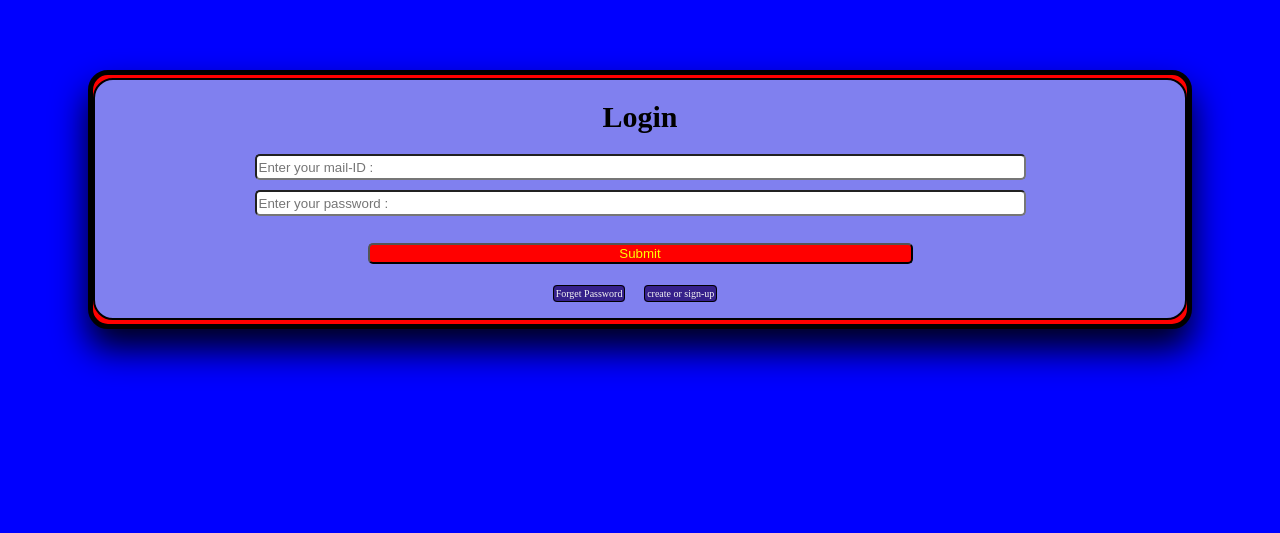
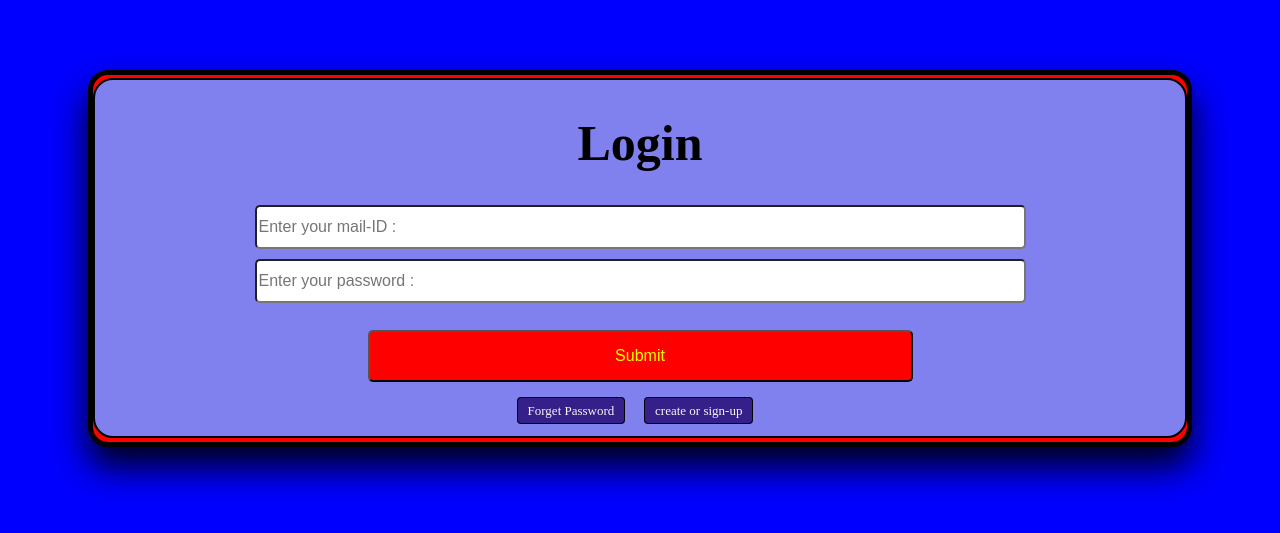
Before and after one commit to srdevaraj2006/https---github.com-srdevaraj2006-sd01430, a PHP site: page /login.html in a window 1280 px wide. Shown: the top 533 px of the page. Run offline with PHP 8.4, Linux system fonts and the light colour scheme.

Commit message:
login page modification

```diff
--- a/login.css
+++ b/login.css
@@ -1,5 +1,8 @@
 body{
     background-color: blue;
+}
+h1{
+    font-size: 50px;
 }
 .toppctext{
     background-color: red;
@@ -28,11 +31,17 @@ body{
     margin-bottom: 10px;
     height: 20px;
     border-radius: 5px;
+    font-size: medium;
+    padding-top: 10px;
+    padding-bottom: 10px;
 }
 #loginpassword{
     width: 70%;
     margin-bottom: 10px;
     border-radius: 5px;
+    font-size: medium;
+    padding-top: 10px;
+    padding-bottom: 10px;
     height: 20px;
 }
 #pcforgetpasswordbutton{
@@ -43,7 +52,11 @@ body{
     text-align: center;
     background-color: rgb(53, 32, 138);
     color: whitesmoke;
-    font-size: 10px;
+    padding-top: 5px;
+    padding-bottom: 5px;
+    padding-left: 10px;
+    font-size:small;
+    padding-right: 10px;
     margin-right: 15px;
 }
 #pcforgetpasswordbutton:hover{
@@ -59,7 +72,11 @@ body{
     text-align: center;
     background-color: rgb(53, 32, 138);
     color: whitesmoke;
-    font-size: 10px;
+    padding-top: 5px;
+    padding-bottom: 5px;
+    padding-left: 10px;
+    font-size:small;
+    padding-right: 10px;
 }
 #pcsignupbutton:hover{
     background-color: blue;
@@ -70,6 +87,9 @@ input[name="button"]{
     border-radius: 5px;
     width: 50%;
     border-color: black;
+    padding-top: 15px;
+    padding-bottom: 15px;
+    font-size: medium;
     background-color: red;
     color: yellow;
 }
```
